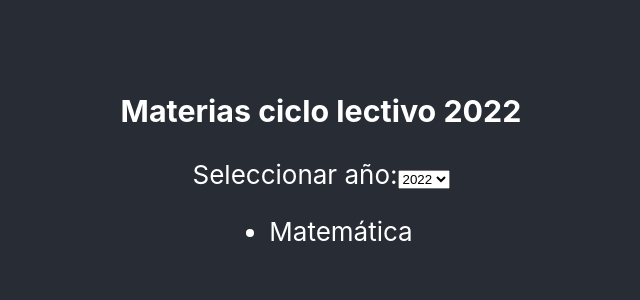
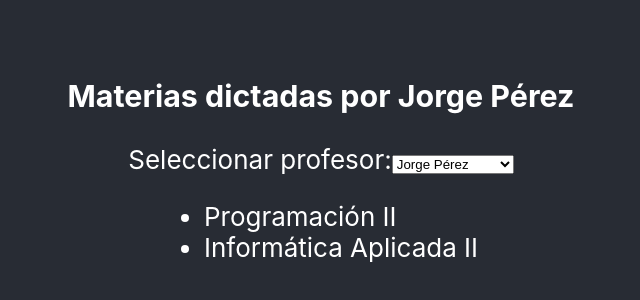
Before and after one commit to mateo-ulla/practico6, a React (Create React App) app in the folder my-app/: page / in a window 1280 px wide. Shown: the part 232-532 px from the top of the page, without its empty margins (319-959 px from the left). Built offline with nearby package versions, Linux system fonts and the light colour scheme.

Commit message:
Ejercicio 4, Pagina 5

```diff
--- a/my-app/src/App.js
+++ b/my-app/src/App.js
@@ -5,7 +5,7 @@ function App() {
   const subjects = [
     {
       name: "Matemática",
-      teacher: "Carlos González",
+      teacher: "Luis Fernández",
       marks: [8, 9, 7, 2],
       year: 2022,
       id: 0,
@@ -19,7 +19,7 @@ function App() {
     },
     {
       name: "Programación II",
-      teacher: "Ana Martínez",
+      teacher: "Jorge Pérez",
       marks: [10, 9, 10],
       year: 2023,
       id: 2,
@@ -47,28 +47,28 @@ function App() {
     },
   ];
 
-  const [selectedYear, setSelectedYear] = useState(2022);
+  const [selectedTeacher, setSelectedTeacher] = useState("Jorge Pérez");
 
-  const handleYearChange = (event) => {
-    setSelectedYear(parseInt(event.target.value));
+  const handleTeacherChange = (event) => {
+    setSelectedTeacher(event.target.value);
   };
 
   const filteredSubjects = subjects.filter(
-    (subject) => subject.year === selectedYear
+    (subject) => subject.teacher === selectedTeacher
   );
 
   return (
     <div>
       <header className="App-header">
-        <h3>Materias ciclo lectivo {selectedYear} </h3>
+        <h3>Materias dictadas por {selectedTeacher} </h3>
         <label>
-          Seleccionar año:
-          <select value={selectedYear} onChange={handleYearChange}>
+          Seleccionar profesor:
+          <select value={selectedTeacher} onChange={handleTeacherChange}>
             {subjects
-              .map((subject) => subject.year)
-              .map((year) => (
-                <option key={year} value={year}>
-                  {year}
+              .map((subject) => subject.teacher)
+              .map((teacher) => (
+                <option key={teacher} value={teacher}>
+                  {teacher}
                 </option>
               ))}
           </select>
```
